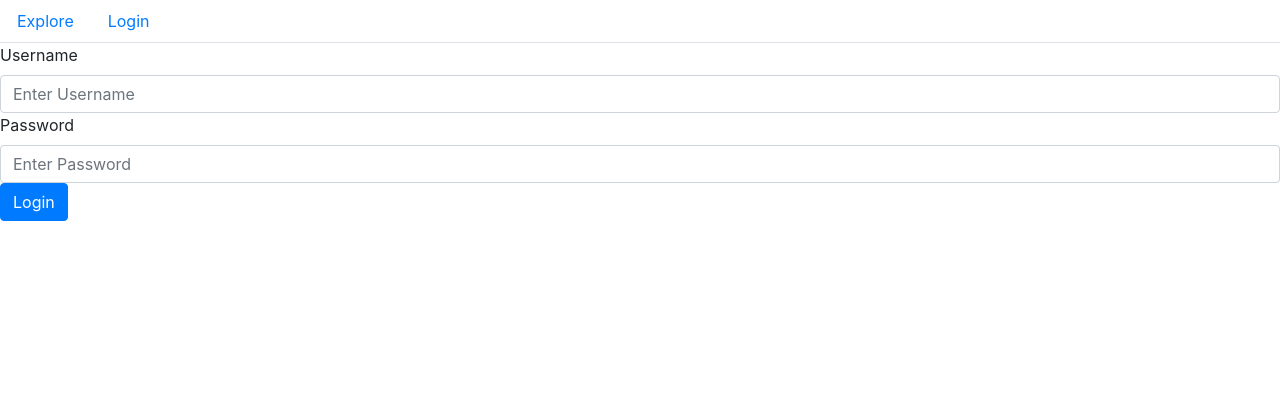
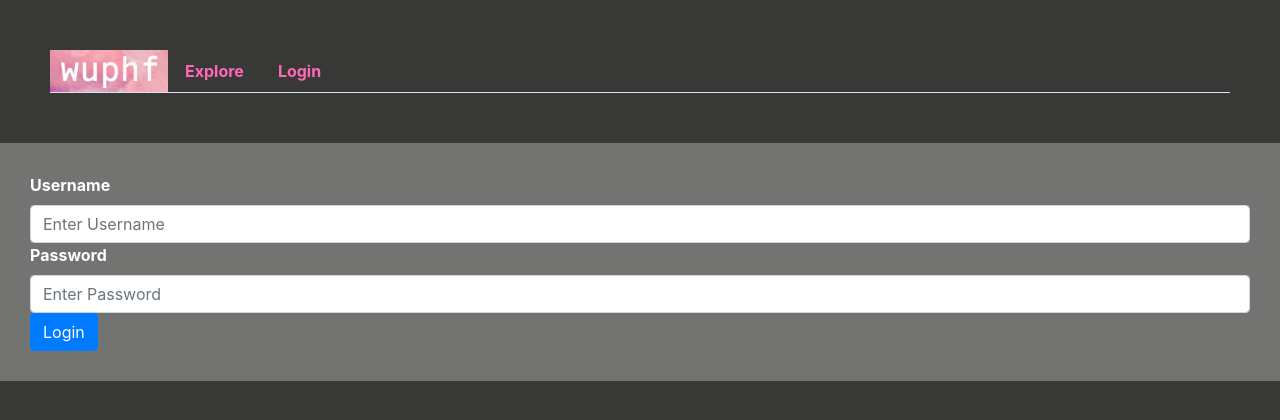
Before and after one commit to sophieKaelin/COMP3120_IndividualProject, a React (Create React App) app: page /login in a window 1280 px wide. Shown: the top 420 px of the page. Built offline with nearby package versions, Linux system fonts and the light colour scheme.

Commit message:
add some style

```diff
--- a/public/index.html
+++ b/public/index.html
@@ -2,14 +2,14 @@
 <html lang="en">
     <head>
         <meta charset="utf-8" />
-    <link rel="icon" href="%PUBLIC_URL%/favicon.ico" />
+        <link rel="icon" href="%PUBLIC_URL%/logo.png" />
         <meta name="viewport" content="width=device-width, initial-scale=1" />
         <meta name="theme-color" content="#000000" />
         <meta
             name="description"
             content="Web site created using create-react-app"
         />
-    <link rel="apple-touch-icon" href="%PUBLIC_URL%/logo192.png" />
+        <link rel="apple-touch-icon" href="%PUBLIC_URL%/logo.png" />
         <!--
       manifest.json provides metadata used when your web app is installed on a
       user's mobile device or desktop. See https://developers.google.com/web/fundamentals/web-app-manifest/
@@ -38,6 +38,5 @@
 
       To begin the development, run `npm start` or `yarn start`.
       To create a production bundle, use `npm run build` or `yarn build`.
-    -->
-  </body>
+    --></body>
 </html>
--- a/src/App.css
+++ b/src/App.css
@@ -28,6 +28,42 @@
     color: #61dafb;
 }
 
+body {
+    background-color: #383837;
+}
+
+.card {
+    background-color: #737372;
+    color: white;
+    margin: 20px;
+}
+
+form {
+    color: white;
+    font-weight: bold;
+    background-color: #737372;
+    padding: 30px;
+}
+
+a {
+    color: hotpink;
+    font-weight: bold;
+}
+
+a :hover {
+    color: #f507c9;
+}
+
+.button {
+    background-color: hotpink;
+    font-weight: bold;
+    border-color: white;
+}
+
+.nav {
+    margin: 50px;
+}
+
 @keyframes App-logo-spin {
     from {
         transform: rotate(0deg);
--- a/src/App.js
+++ b/src/App.js
@@ -1,12 +1,13 @@
 import React, { useState, useEffect } from "react"
-import "./App.css"
 import NavBar from "./NavBar.js"
 import Profile from "./Profile.js"
 import Feed from "./Feed.js"
 import PostComposer from "./PostComposer.js"
 import Login from "./Login.js"
 import { BrowserRouter as Router, Switch, Route } from "react-router-dom"
+import { Container, Row, Col } from "react-bootstrap/"
 import "bootstrap/dist/css/bootstrap.min.css"
+import "./App.css"
 
 const postsURL = "http://localhost:3001/api/posts"
 
@@ -35,17 +36,35 @@ function App() {
                 <Route path="/explore">
                     <NavBar user={user} setUser={FsetUser} />
                     {/* TODO: Unrestricted feed, view all posts */}
-                    <Feed postURL={"http://localhost:3001/api/posts"} />
+                    <Container float="center" fluid>
+                        <Row>
+                            <Col />
+                            <Col>
+                                <Feed
+                                    postURL={"http://localhost:3001/api/posts"}
+                                />
+                            </Col>
+                            <Col />
+                        </Row>
+                    </Container>
                 </Route>
                 <Route path="/profile/:username">
                     <NavBar user={user} setUser={FsetUser} />
+                    <Container>
+                        <Row>
+                            <Col>
                                 <Profile user={user} />
+                            </Col>
+                            <Col>
                                 <Feed
                                     postURL={
                                         "http://localhost:3001/api/users/posts/" +
                                         user.username
                                     }
                                 />
+                            </Col>
+                        </Row>
+                    </Container>
                 </Route>
                 {/* TODO: HIDE THIS PATH IF USER IS LOGGED IN */}
                 <Route path="/logout">
@@ -58,7 +77,19 @@ function App() {
                 <Route path="/">
                     {/* TODO: If User is not logged in, should redirect to the login page */}
                     <NavBar user={user} setUser={FsetUser} />
-                    {user ? <PostComposer user={user} /> : <br></br>}
+                    <Container float="center" fluid>
+                        <Row>
+                            <Col>
+                                {user ? (
+                                    <PostComposer user={user} />
+                                ) : (
+                                    <br></br>
+                                )}{" "}
+                            </Col>
+                        </Row>
+                        <Row>
+                            <Col />
+                            <Col>
                                 <Feed
                                     postURL={
                                         "http://localhost:3001/api/users/" +
@@ -66,6 +97,10 @@ function App() {
                                         "/followers"
                                     }
                                 />
+                            </Col>
+                            <Col />
+                        </Row>
+                    </Container>
                     {/* TODO: Restrict feed just to posts of people in following list*/}
                 </Route>
             </Switch>
--- a/src/Feed.js
+++ b/src/Feed.js
@@ -23,7 +23,7 @@ const Feed = ({ postURL }) => {
     }, [postURL])
 
     return posts.map((data) => (
-        <Card style={{ width: "18rem" }}>
+        <Card id="Card" style={{ width: "44rem" }}>
             <Card.Img variant="top" src={data.avatar} />
             <Card.Body>
                 <Card.Link href={"/profile/" + data.user}>
--- a/src/NavBar.js
+++ b/src/NavBar.js
@@ -16,6 +16,11 @@ const NavBar = ({ user, setUser, setMode }) => {
         //ADD LOGO ON THE LEFT
         //ADD SEARCH BAR ON THE LEFT
         <BNav variant="tabs" activeKey="/home">
+            <img
+                width="10%"
+                src={process.env.PUBLIC_URL + "/brand.png"}
+                alt="WUPHF"
+            />
             {user && (
                 <BNav.Item>
                     <BNav.Link href="/">Home</BNav.Link>
--- a/src/PostComposer.js
+++ b/src/PostComposer.js
@@ -31,7 +31,7 @@ const PostComposer = ({ updateFunction, deleteFunction, user }) => {
     }
 
     return (
-        <Form onSubmit={addToList}>
+        <Form id="form" onSubmit={addToList}>
             <Form.Group>
                 <Form.Label>Make a Post: </Form.Label>
                 <Form.Control
@@ -41,7 +41,7 @@ const PostComposer = ({ updateFunction, deleteFunction, user }) => {
                     onChange={handleSetPost}
                 />
             </Form.Group>
-            <Button variant="primary" type="submit">
+            <Button id="button" variant="primary" type="submit">
                 Post
             </Button>
         </Form>
```
Also changed, not shown: public/brand.png (added), public/logo.png. Lines whose indentation alone changed are shown as unchanged.
